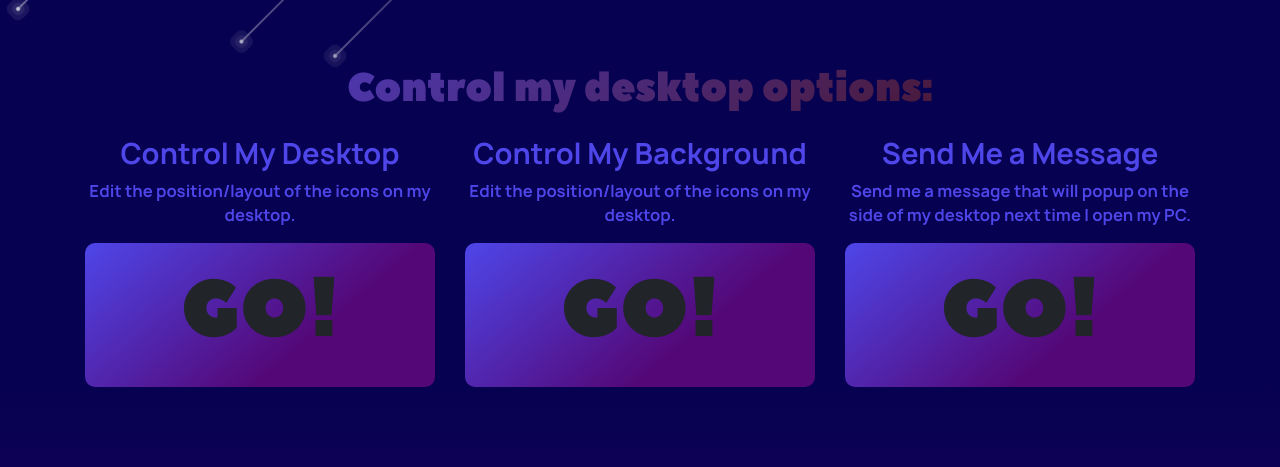
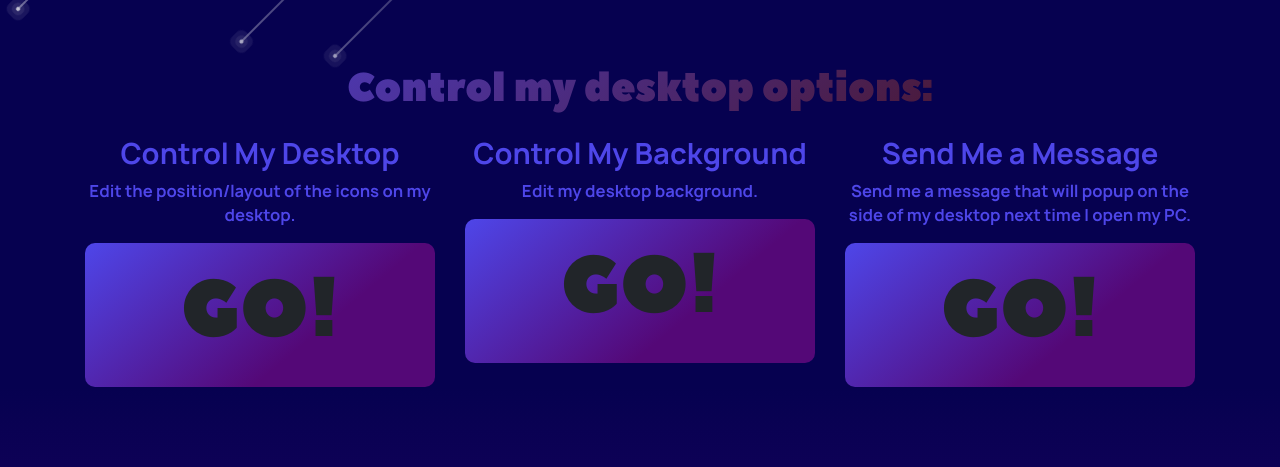
Before and after one commit to powplowdevs/DesktopTinkerer, a Flask app: page / in a window 1280 px wide; the page is wider, and only the part inside the window is pictured. Shown: the part 799-1266 px from the top of that part. Run offline with Flask 3, Linux system fonts and the light colour scheme; some libraries are stand-ins or nearby versions.

Commit message:
Update index.html

```diff
--- a/templates/index.html
+++ b/templates/index.html
@@ -435,7 +435,7 @@
                     <div class="col-md-4">
                         <div class="feature-box-title">
                             <h3>Control My Background</h3>
-                            <p>Edit the position/layout of the icons on my desktop.</p>
+                            <p>Edit my desktop background.</p>
                         </div>
                         <div class="feature-box" data-toggle="modal" data-target="#backgroundModal">
                             <div class="feature-box-inner">
```
